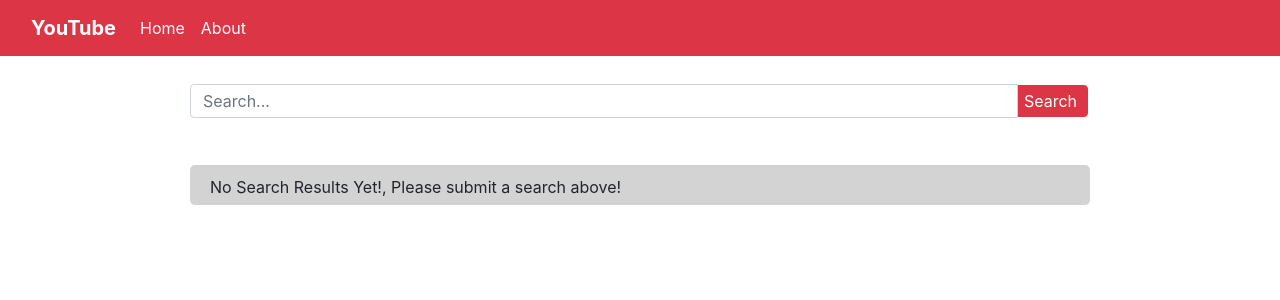
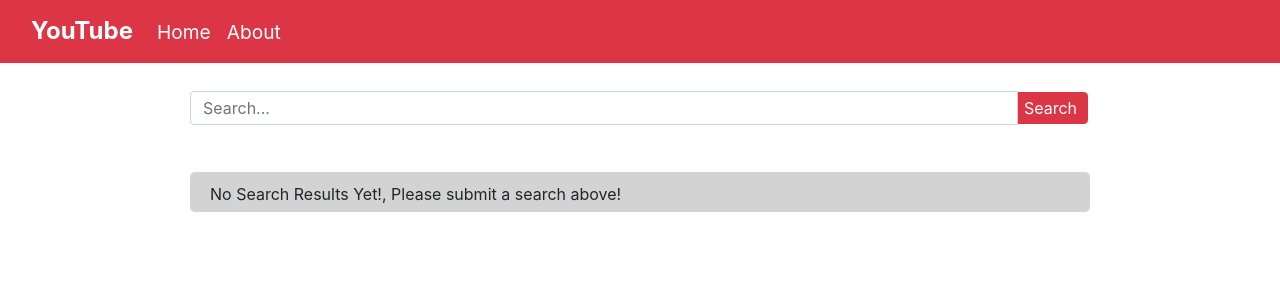
Before and after one commit to lakishaJohnson/my-youtube-clone, a React (Create React App) app: page / in a window 1280 px wide. Shown: the top 300 px of the page. Built offline with nearby package versions, Linux system fonts and the light colour scheme.

Commit message:
Updated styles for Links

```diff
--- a/src/components/NavBar.js
+++ b/src/components/NavBar.js
@@ -1,16 +1,6 @@
-// import React from "react"
-
 import { Link } from "react-router-dom";
 
 function NavBar({ resetVideos }) {
-  // const handleHomeClick = () => {
-  //   if (window.location.pathname !== "/") {
-  //     window.location.href = "/";
-  //   } else {
-  //     window.location.reload();
-  //   }
-  // };
-
   return (
     <nav className="navbar navbar-expand-lg navbar-light bg-danger">
       <div className="container-fluid">
@@ -18,7 +8,7 @@ function NavBar({ resetVideos }) {
           className="navbar-brand"
           onClick={resetVideos}
           to="/"
-          style={{ color: "white", fontWeight: "bold" }}
+          style={{ color: "white", fontWeight: "bold", fontSize: "1.5rem" }}
         >
           YouTube
         </Link>
@@ -33,11 +23,15 @@ function NavBar({ resetVideos }) {
               aria-current="page"
               to="/"
               // onClick={handleHomeClick}
-              style={{ color: "white" }}
+              style={{ color: "white", fontSize: "1.2rem", paddingTop: "10px" }}
             >
               Home
             </Link>
-            <Link className="nav-link" to="/about" style={{ color: "white" }}>
+            <Link
+              className="nav-link"
+              to="/about"
+              style={{ color: "white", fontSize: "1.2rem", paddingTop: "10px" }}
+            >
               About
             </Link>
           </div>
```
